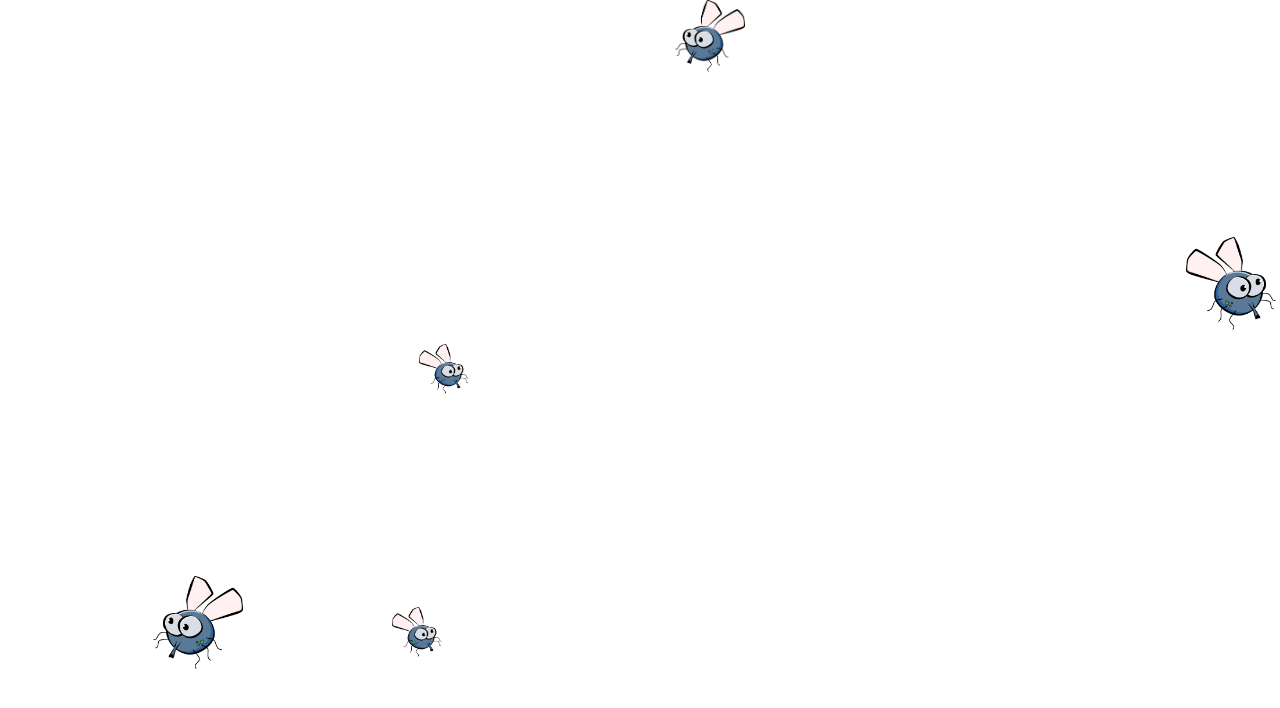
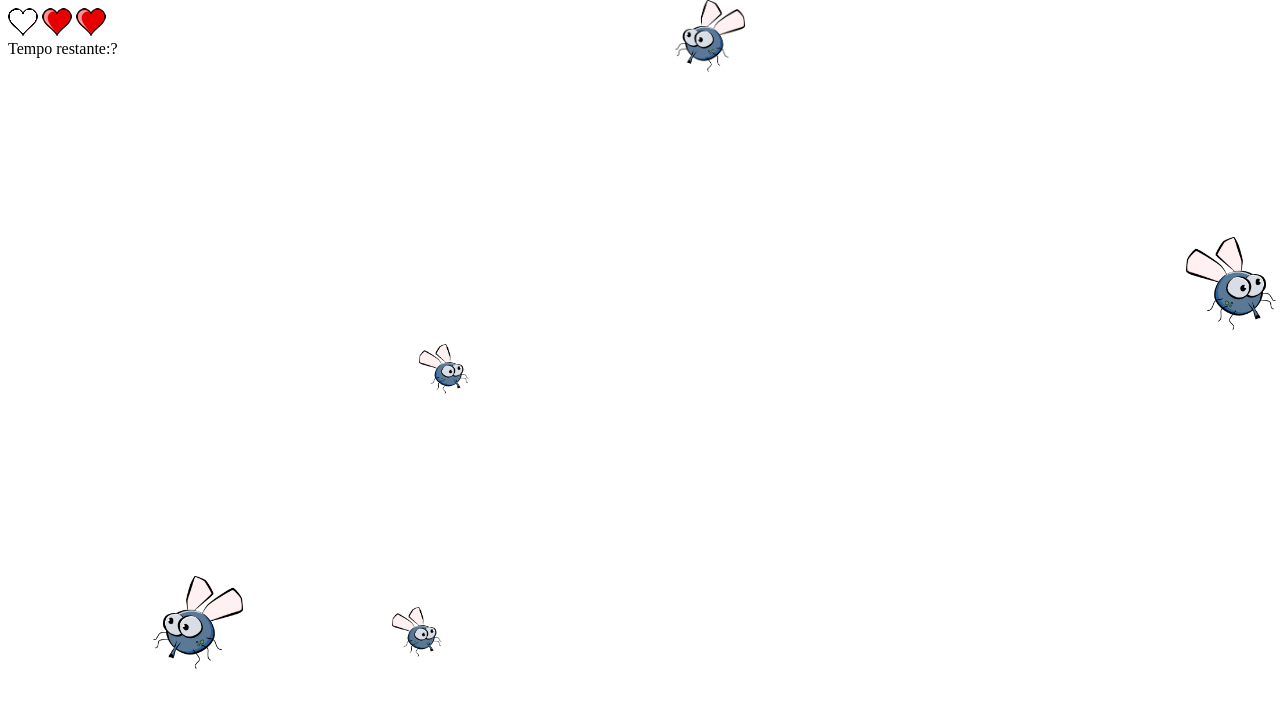
Before and after one commit to joao-paulorr/projeto-mata-mosquito, a plain HTML site: page app.html in a window 1280 px wide. Drawn offline with Linux system fonts and the light colour scheme.

Commit message:
Update app.html

```diff
--- a/app.html
+++ b/app.html
@@ -11,6 +11,15 @@
 
 <body onresize="ajustaTamanhoPalcoJogo()">
 
+    <div class='painel'>
+        <div class='vidas'>
+            <img src='img/coracao_vazio.png'>
+            <img src='img/coracao_cheio.png'>
+            <img src='img/coracao_cheio.png'>
+        </div>
+        <div class='cronometro'>
+            Tempo restante:?
+
 </body>
 
 </html>
```
